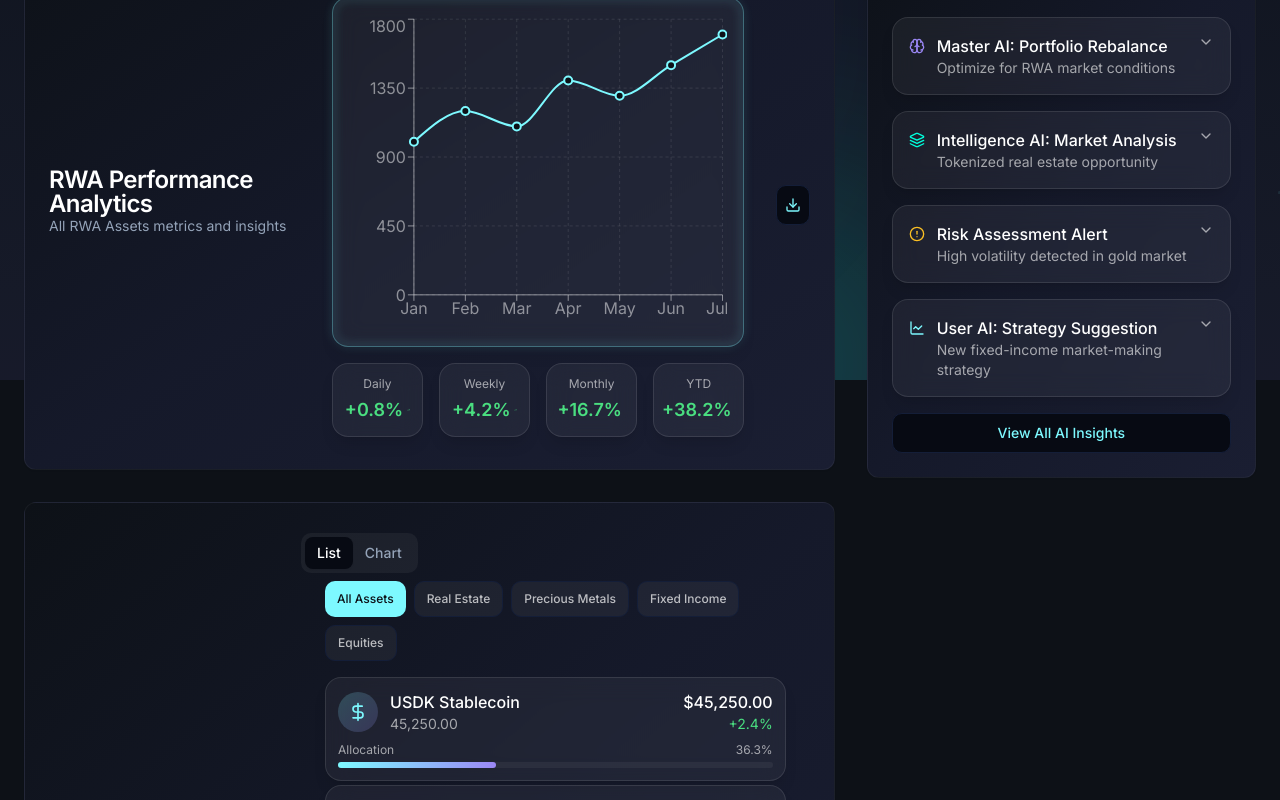
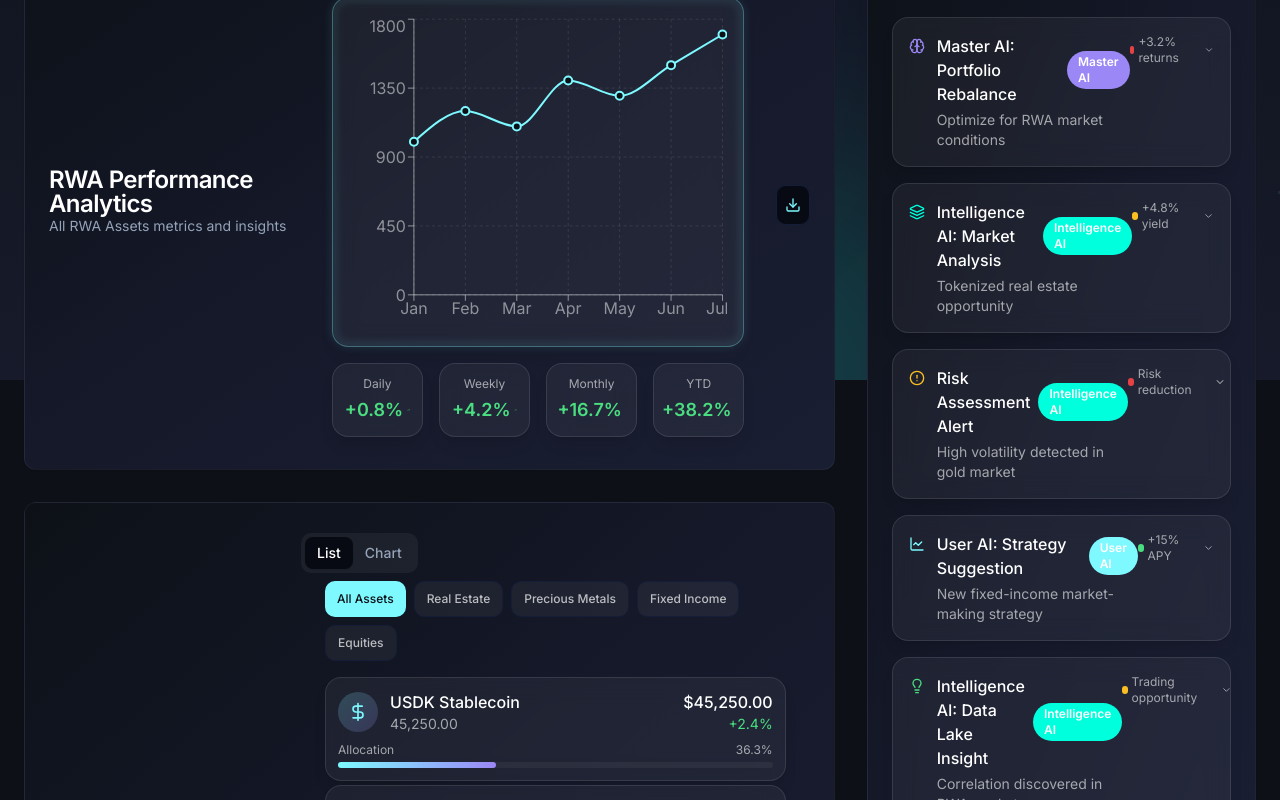
Before and after one commit to truthseeking2201/kamui-flow-design, a React (Vite) app: page /dashboard in a window 1280 px wide. Shown: the part 420-1220 px from the top of the page. Built offline with nearby package versions, Linux system fonts and the light colour scheme.

Commit message:
Add: Continue implementation
Implement the remaining parts of the code.

```diff
--- a/src/components/dashboard/AIRecommendations.tsx
+++ b/src/components/dashboard/AIRecommendations.tsx
@@ -1,9 +1,10 @@
 
 import React, { useState } from 'react';
-import { Brain, Layers, LineChart, AlertCircle, Activity, Wallet, Info, ArrowRight, ChevronDown, ChevronUp } from 'lucide-react';
+import { Brain, Layers, LineChart, AlertCircle, Activity, Wallet, Info, ArrowRight, ChevronDown, ChevronUp, Lightbulb, Target } from 'lucide-react';
 import { Card, CardContent, CardDescription, CardHeader, CardTitle } from '@/components/ui/card';
 import { Button } from '@/components/ui/button';
 import { useToast } from '@/hooks/use-toast';
+import { Badge } from '@/components/ui/badge';
 
 const AIRecommendations: React.FC = () => {
   const { toast } = useToast();
@@ -15,28 +16,50 @@ const AIRecommendations: React.FC = () => {
       description: "Optimize for RWA market conditions",
       icon: <Brain className="w-4 h-4 text-kamui-purple" />,
       action: "Accept Recommendation",
-      expanded: "The Master AI Agent has analyzed current RWA market conditions and recommends rebalancing your portfolio to reduce risk by 15% while maintaining similar returns. This includes increasing USDK allocation by 5% and decreasing real estate exposure temporarily."
+      expanded: "The Master AI Agent has analyzed current RWA market conditions and recommends rebalancing your portfolio to reduce risk by 15% while maintaining similar returns. This includes increasing USDK allocation by 5% and decreasing real estate exposure temporarily.",
+      agentType: "master",
+      urgency: "high",
+      predictedImpact: "+3.2% returns",
     },
     {
       title: "Intelligence AI: Market Analysis",
       description: "Tokenized real estate opportunity",
       icon: <Layers className="w-4 h-4 text-kamui-teal" />,
       action: "View Analysis",
-      expanded: "Our Intelligence Agents have identified increasing liquidity in the tokenized real estate market, suggesting a potential yield opportunity. The forecast shows a 3-5% increase in market activity over the next 7 days."
+      expanded: "Our Intelligence Agents have identified increasing liquidity in the tokenized real estate market, suggesting a potential yield opportunity. The forecast shows a 3-5% increase in market activity over the next 7 days.",
+      agentType: "intelligence",
+      urgency: "medium",
+      predictedImpact: "+4.8% yield",
     },
     {
       title: "Risk Assessment Alert",
       description: "High volatility detected in gold market",
       icon: <AlertCircle className="w-4 h-4 text-amber-400" />,
       action: "Hedge Position",
-      expanded: "Intelligence Agents have detected abnormal volatility patterns in the gold market. To protect your precious metals exposure, consider using our automated hedging strategy which has been 83% effective in similar market conditions."
+      expanded: "Intelligence Agents have detected abnormal volatility patterns in the gold market. To protect your precious metals exposure, consider using our automated hedging strategy which has been 83% effective in similar market conditions.",
+      agentType: "intelligence",
+      urgency: "high",
+      predictedImpact: "Risk reduction",
     },
     {
       title: "User AI: Strategy Suggestion",
       description: "New fixed-income market-making strategy",
       icon: <LineChart className="w-4 h-4 text-kamui-accent" />,
       action: "Deploy Strategy",
-      expanded: "Based on your risk profile and previous strategy preferences, our User AI Agent has developed a custom fixed-income market-making strategy. Simulations predict a 12-18% APY with moderate risk profile. Deploy this strategy to your agents with one click."
+      expanded: "Based on your risk profile and previous strategy preferences, our User AI Agent has developed a custom fixed-income market-making strategy. Simulations predict a 12-18% APY with moderate risk profile. Deploy this strategy to your agents with one click.",
+      agentType: "user",
+      urgency: "low",
+      predictedImpact: "+15% APY",
+    },
+    {
+      title: "Intelligence AI: Data Lake Insight",
+      description: "Correlation discovered in RWA markets",
+      icon: <Lightbulb className="w-4 h-4 text-green-400" />,
+      action: "Explore Insight",
+      expanded: "Our comprehensive data lake analysis has revealed a strong correlation between tokenized commercial real estate and fixed income markets during the last 30 days. This pattern suggests potential arbitrage opportunities between these asset classes.",
+      agentType: "intelligence",
+      urgency: "medium",
+      predictedImpact: "Trading opportunity",
     }
   ];
 
@@ -50,6 +73,32 @@ const AIRecommendations: React.FC = () => {
       description: `Following recommendation: ${recommendations[index].title}`,
       variant: "default",
     });
+  };
+
+  const getAgentBadge = (agentType: string) => {
+    switch(agentType) {
+      case 'master':
+        return <Badge className="bg-kamui-purple text-white text-xs">Master AI</Badge>;
+      case 'intelligence':
+        return <Badge className="bg-kamui-teal text-white text-xs">Intelligence AI</Badge>;
+      case 'user':
+        return <Badge className="bg-kamui-accent text-white text-xs">User AI</Badge>;
+      default:
+        return null;
+    }
+  };
+
+  const getUrgencyIndicator = (urgency: string) => {
+    switch(urgency) {
+      case 'high':
+        return <div className="w-2 h-2 rounded-full bg-red-500 animate-pulse"></div>;
+      case 'medium':
+        return <div className="w-2 h-2 rounded-full bg-amber-400"></div>;
+      case 'low':
+        return <div className="w-2 h-2 rounded-full bg-green-400"></div>;
+      default:
+        return null;
+    }
   };
 
   return (
@@ -72,11 +121,18 @@ const AIRecommendations: React.FC = () => {
                 <div className="flex gap-3">
                   <div className="mt-1">{item.icon}</div>
                   <div>
-                    <h4 className="font-medium text-white">{item.title}</h4>
+                    <div className="flex items-center gap-2 mb-1">
+                      <h4 className="font-medium text-white">{item.title}</h4>
+                      {getAgentBadge(item.agentType)}
+                    </div>
                     <p className="text-white/60 text-sm">{item.description}</p>
                   </div>
                 </div>
-                <div className="flex items-center">
+                <div className="flex items-center gap-2">
+                  <div className="flex items-center gap-1 pr-2">
+                    {getUrgencyIndicator(item.urgency)}
+                    <span className="text-xs text-white/60">{item.predictedImpact}</span>
+                  </div>
                   {expandedRecommendation === index ? (
                     <ChevronUp className="w-4 h-4 text-white/60" />
                   ) : (
```
